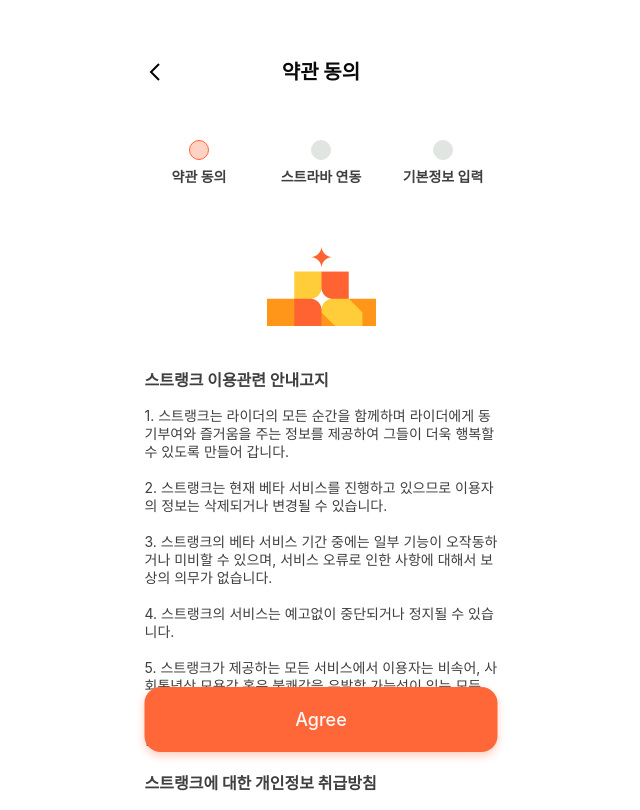
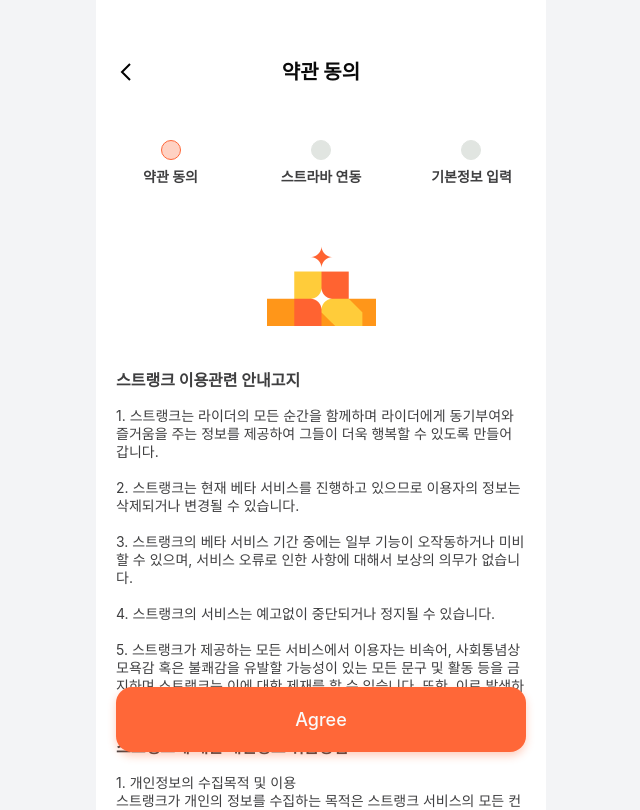
Before and after one commit to STRANK-io/strank, a Next.js app: page /terms in a window 1280 px wide. Shown: the top 810 px of the page, without its empty margins (319-959 px from the left). Built offline with nearby package versions, Linux system fonts and the light colour scheme; no server answers.

Commit message:
fix: 모바일 뷰 뒷배경 색상 다르게 변경

```diff
--- a/src/app/(private)/layout.tsx
+++ b/src/app/(private)/layout.tsx
@@ -33,11 +33,11 @@ export default async function Layout({ children }: { children: React.ReactNode }
 
   return (
     <UserProvider userId={userData.id}>
-      <main className="min-h-screen bg-[#FFF9FA]">
-        <div className="mx-auto min-h-screen w-full max-w-[393px] pt-11">
+      <main className="min-h-screen bg-gray-100">
+        <div className="mx-auto min-h-screen w-full max-w-[450px] bg-[#FFF9FA] pt-11">
           <PrivatePageHeader />
           {children}
-          <div className="fixed bottom-3 left-1/2 -translate-x-1/2">
+          <div className="fixed bottom-3 left-1/2 flex w-full max-w-[450px] -translate-x-1/2 justify-center px-5">
             <PrivatePageNav />
           </div>
         </div>
--- a/src/app/(public)/layout.tsx
+++ b/src/app/(public)/layout.tsx
@@ -32,8 +32,8 @@ export default function Layout({ children }: { children: React.ReactNode }) {
   const currentItem = HAS_TO_SHOW_HEADER_PATHS.find(item => item.path === pathname)
 
   return (
-    <main className="min-h-screen bg-white">
-      <div className="mx-auto min-h-screen w-full max-w-[393px] pt-11">
+    <main className="min-h-screen bg-gray-100">
+      <div className="mx-auto min-h-screen w-full max-w-[450px] bg-white pt-11">
         {currentItem && <PublicPageHeader title={currentItem.label} href={currentItem.prevPath} />}
         {children}
       </div>
--- a/src/app/(public)/register-user-info/page.tsx
+++ b/src/app/(public)/register-user-info/page.tsx
@@ -21,7 +21,7 @@ export default async function RegisterUserInfoPage() {
     <div>
       <StepIndicator />
       <UserInfoForm userId={user.id} />
-      <div className="fixed bottom-12 left-1/2 w-full max-w-[393px] -translate-x-1/2 px-5">
+      <div className="fixed bottom-12 left-1/2 w-full max-w-[450px] -translate-x-1/2 px-5">
         <CompleteButton userId={user.id} text="입력 완료" />
       </div>
     </div>
--- a/src/app/(public)/terms/page.tsx
+++ b/src/app/(public)/terms/page.tsx
@@ -5,11 +5,11 @@ import AgreeButton from '@/components/features/terms/AgreeButton'
 
 export default function TermsPage() {
   return (
-    <div className="mb-[143px]">
+    <div className="pb-[143px]">
       <StepIndicator />
       <StrankImage />
       <TermsAgreement />
-      <div className="fixed bottom-12 left-1/2 w-full max-w-[393px] -translate-x-1/2 px-5">
+      <div className="fixed bottom-12 left-1/2 w-full max-w-[450px] -translate-x-1/2 px-5">
         <AgreeButton />
       </div>
     </div>
--- a/src/components/common/PrivatePageNav.tsx
+++ b/src/components/common/PrivatePageNav.tsx
@@ -4,6 +4,7 @@ import ReportIcon from '@/components/common/icons/ReportIcon'
 import TimelineIcon from '@/components/common/icons/TimelineIcon'
 import UserIcon from '@/components/common/icons/UserIcon'
 import { ROUTES } from '@/lib/constants/routes'
+import { cn } from '@/lib/utils/cn'
 import Link from 'next/link'
 import { usePathname } from 'next/navigation'
 
@@ -35,8 +36,10 @@ export default function PrivatePageNav() {
 
   return (
     <nav
-      className="flex w-[369px] items-center justify-between rounded-[32px] bg-white p-4 pb-6"
-      style={{ boxShadow: '0px 8px 16px 0px #00000017' }}
+      className={cn(
+        'flex w-full items-center justify-between rounded-[32px] p-4 pb-6',
+        'bg-white shadow-[0px_8px_16px_0px_#00000017]'
+      )}
     >
       {NAV_ITEMS.map(({ path, icon: Icon, label }) => {
         const isActive = pathname === path
@@ -46,7 +49,10 @@ export default function PrivatePageNav() {
               <Icon className={isActive ? 'fill-brand-primary' : 'fill-brand-dark'} />
             </div>
             <span
-              className={`text-sm font-medium leading-[16.71px] ${isActive ? 'text-brand-primary' : 'text-brand-dark'}`}
+              className={cn(
+                'text-sm font-medium leading-[16.71px]',
+                isActive ? 'text-brand-primary' : 'text-brand-dark'
+              )}
             >
               {label}
             </span>
```
